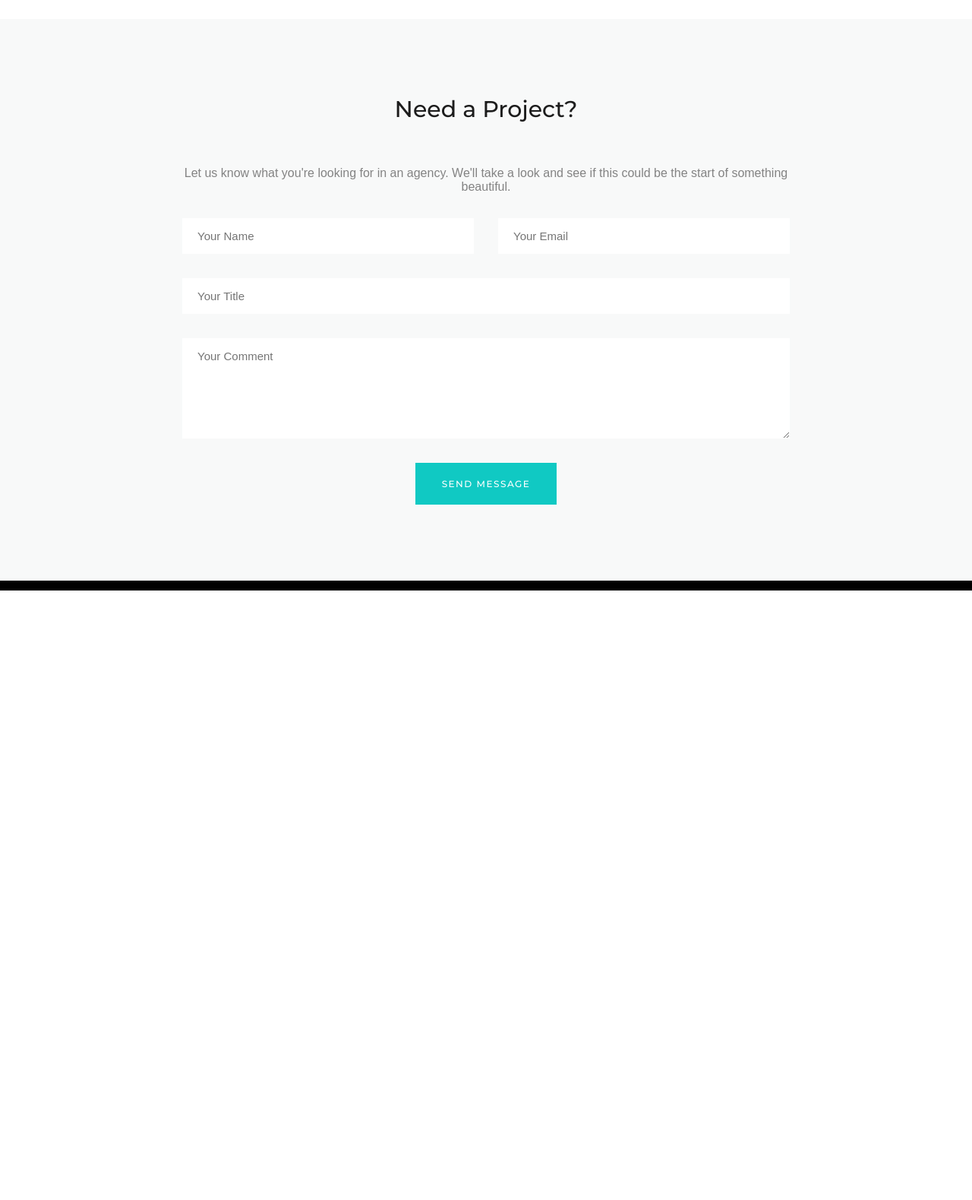
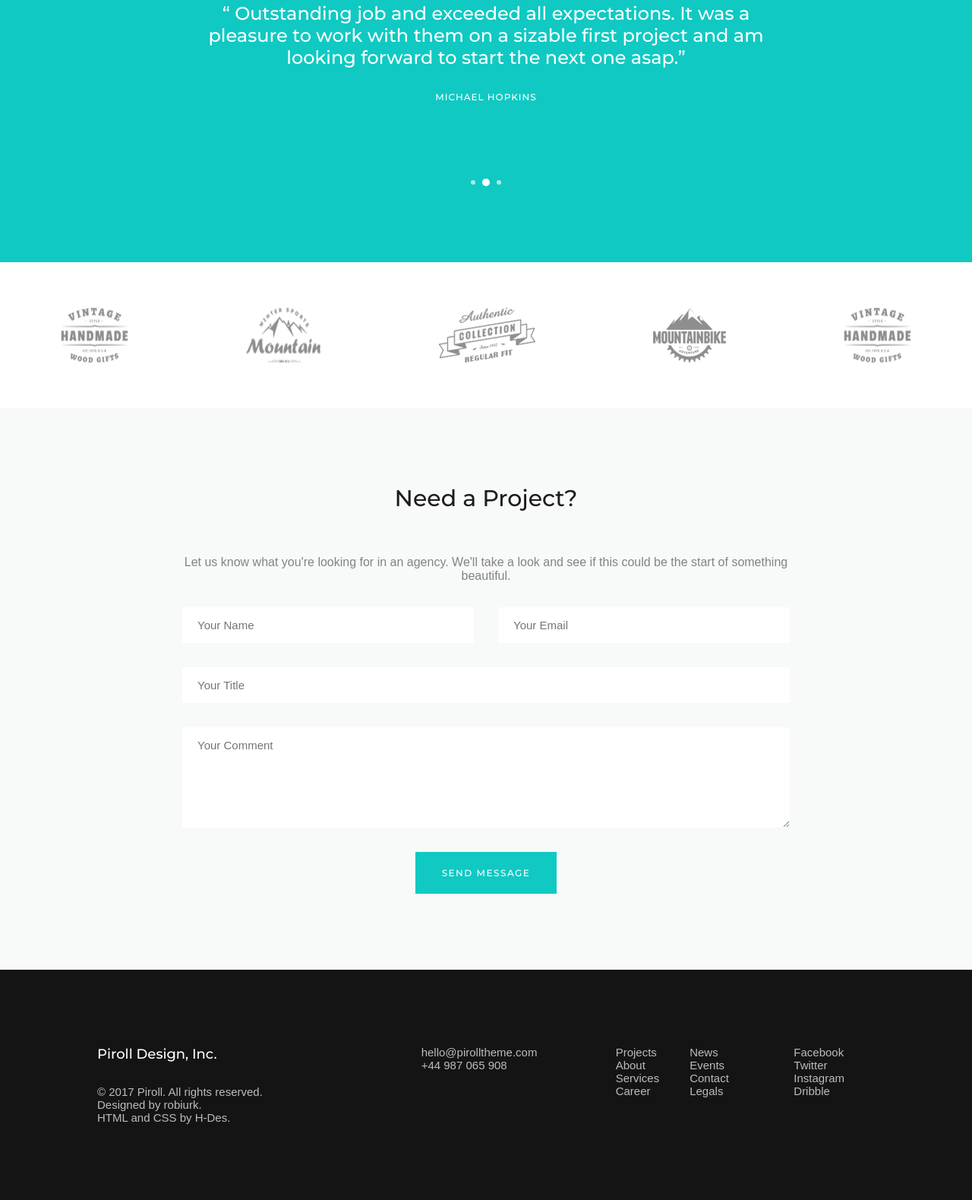
Before and after one commit to h-des/V-Mockup, a website: page index.html in a window 1280 px wide. Shown: the part 3953-5532 px from the top of the page at 76% size. Before the commit the page ends 4730 px from the top, so only its background shows below. Drawn offline with nearby package versions, Linux system fonts and the light colour scheme; files that its build step writes are made by us from their sources.

Commit message:
add footer and carousel

```diff
--- a/index.html
+++ b/index.html
@@ -146,7 +146,23 @@
     </div>
   </section>
   <section class="section-testimonials">
-
+      <div class="testimonial">
+        <h3 class="testimonial__quote">
+          &OpenCurlyDoubleQuote;
+            Outstanding job and exceeded all expectations. It was a pleasure
+            to work with them on a sizable first project and am looking
+            forward to start the next one asap.&CloseCurlyDoubleQuote;
+        </h3>
+        <p class="testimonial__author">Michael Hopkins</p>
+      </div>
+      <div class="carousel-controls">
+        <input class="carousel-input" type="radio" id="carousel-control-1" name="carousel-control">
+        <label for="carousel-control-1" class="carousel-label"></label>
+        <input checked class="carousel-input" type="radio" id="carousel-control-2" name="carousel-control">
+        <label for="carousel-control-2" class="carousel-label"></label>
+        <input class="carousel-input" type="radio" id="carousel-control-3" name="carousel-control">
+        <label for="carousel-control-3" class="carousel-label"></label>
+      </div>
   </section>
   <section class="section-customers">
     <img src="images/1.png" alt="" class="customers-img"/>
@@ -168,7 +184,38 @@
         </form>
   </section>
   <footer class="footer">
-    footer
+    <div class="footer__container">
+      <div class="footer__info">
+        <h3 class="footer__heading">Piroll Design, Inc.</h3>
+        <p>&copy; 2017 Piroll. All rights reserved.</p>
+        <p>Designed by robiurk.</p>
+        <p>HTML and CSS by H-Des.</p>
+      </div>
+      <div class="footer__contact">
+        hello@pirolltheme.com
+        +44 987 065 908
+      </div>
+      <div class="footer__links">
+        <ul class="footer__ul">
+          <a href="#" class="footer__link">Projects</a>
+          <a href="#" class="footer__link">About</a>
+          <a href="#" class="footer__link">Services</a>
+          <a href="#" class="footer__link">Career</a>
+        </ul>
+        <ul class="footer__ul">
+          <a href="#" class="footer__link">News</a>
+          <a href="#" class="footer__link">Events</a>
+          <a href="#" class="footer__link">Contact</a>
+          <a href="#" class="footer__link">Legals</a>
+        </ul>
+        <ul class="footer__ul">
+          <a href="#" class="footer__link">Facebook</a>
+          <a href="#" class="footer__link">Twitter</a>
+          <a href="#" class="footer__link">Instagram</a>
+          <a href="#" class="footer__link">Dribble</a>
+        </ul>
+      </div>
+    </div>
   </footer>
   <script src="index.js"></script>
 </body>
--- a/sass/layout/_footer.scss
+++ b/sass/layout/_footer.scss
@@ -1,4 +1,68 @@
 .footer {
   grid-column: full-start/full-end;
-  background-color: black;
+  background-color: #141414;
+  color: #bcbcbc;
+  font-family: $font-secondary;
+  font-size: 1.5rem;
+  @include grid;
+
+  &__container {
+    grid-column: main-start/ main-end;
+    padding: 10rem 0;
+    display: grid;
+    grid-template-columns: repeat(12, 1fr);
+  }
+
+  &__info {
+    grid-column: 1/ span 3;
+  }
+
+  &__contact {
+    grid-column: 6/span 2;
+  }
+
+
+
+  &__heading {
+    color: white;
+    font-family: $font-primary;
+    font-size: 1.8rem;
+    font-weight: 500;
+    margin-bottom: 3rem;
+  }
+
+  &__link, &__link:active, &__link:visited{
+    color: #bcbcbc;
+    font-family: $font-secondary;
+    font-size: 1.5rem;
+    text-decoration: none;
+  }
+
+  &__link {
+    &:hover {
+      color: white;
+    }
+  }
+
+  &__links {
+    grid-column: 9/ -1;
+
+
+  }
+
+  &__ul {
+    display: flex;
+    flex-direction: column;
+    float: left;
+    margin-right: 4rem;
+
+    &:not(:last-child) {
+
+    }
+
+    &:last-child {
+      float: right;
+    }
+  }
+
 }
--- a/sass/pages/_home.scss
+++ b/sass/pages/_home.scss
@@ -241,6 +241,58 @@
 .section-testimonials {
   grid-column: full-start/full-end;
   background-color: $color-primary;
+  padding: 17rem 17rem 0 17rem;
+  @include grid;
+
+  .testimonial {
+    grid-column: main-start / main-end;
+    text-align: center;
+    margin-bottom: 10rem;
+
+    &__quote {
+      color: white;
+      font-size: 2.4rem;
+      font-weight: 500;
+      margin-bottom: 3rem;
+    }
+
+    &__author {
+      text-transform: uppercase;
+      font-size: 1.2rem;
+      color: white;
+      font-weight: 500;
+      letter-spacing: 1px;
+    }
+  }
+
+  .carousel-controls {
+    margin: 0 auto;
+    grid-column: main-start / main-end;
+    display: flex;
+    align-items: center;
+    width: 4rem;
+    justify-content: space-between;
+    margin-bottom: 10rem;
+  }
+
+  .carousel-label {
+    display: inline-block;
+    width: 6px;
+    height: 6px;
+    background-color: #B0E8E6;
+    border-radius: 50%;
+    cursor: pointer;
+  }
+
+  .carousel-input:checked + .carousel-label {
+    width: 10px;
+    height: 10px;
+    background-color: white;
+  }
+
+  .carousel-input {
+    display: none;
+  }
 }
 
 .section-customers {
@@ -271,8 +323,13 @@
       font-family: $font-secondary;
       padding: 1.5rem 2rem;
       border: none;
+      border-radius: 3px;
       font-weight: 500;
       color: $color-grey-dark-1;
+
+      &:active, &:focus {
+        outline: 2px solid $color-grey-dark-1;
+      }
     }
 
     &__btn {
```
